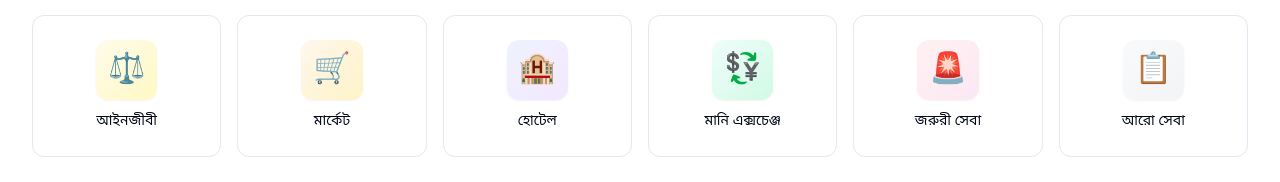
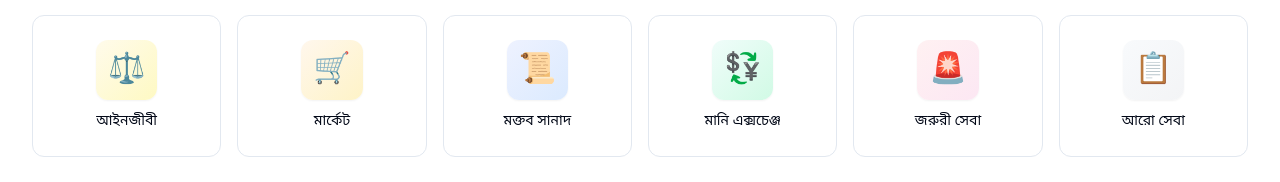
Before and after one commit to Mehedi259/Oman-sheba-website, a Next.js app in the folder apps/web/: page / in a window 1280 px wide. Shown: the part 544-726 px from the top of the page. Built offline with nearby package versions, Linux system fonts and the light colour scheme; no server answers.

Commit message:
Swap hotel and maktab in home categories - Move hotel to services page, add maktab to home

```diff
--- a/apps/web/src/components/home/category-grid.tsx
+++ b/apps/web/src/components/home/category-grid.tsx
@@ -50,10 +50,10 @@ const categories = [
     color: 'bg-gradient-to-br from-orange-50 to-amber-100'
   },
   {
-    nameBn: 'হোটেল',
-    href: '/services/hotels',
-    icon: '🏨',
-    color: 'bg-gradient-to-br from-indigo-50 to-purple-100'
+    nameBn: 'মক্তব সানাদ',
+    href: '/services/maktab',
+    icon: '📜',
+    color: 'bg-gradient-to-br from-indigo-50 to-blue-100'
   },
   {
     nameBn: 'মানি এক্সচেঞ্জ',
```
